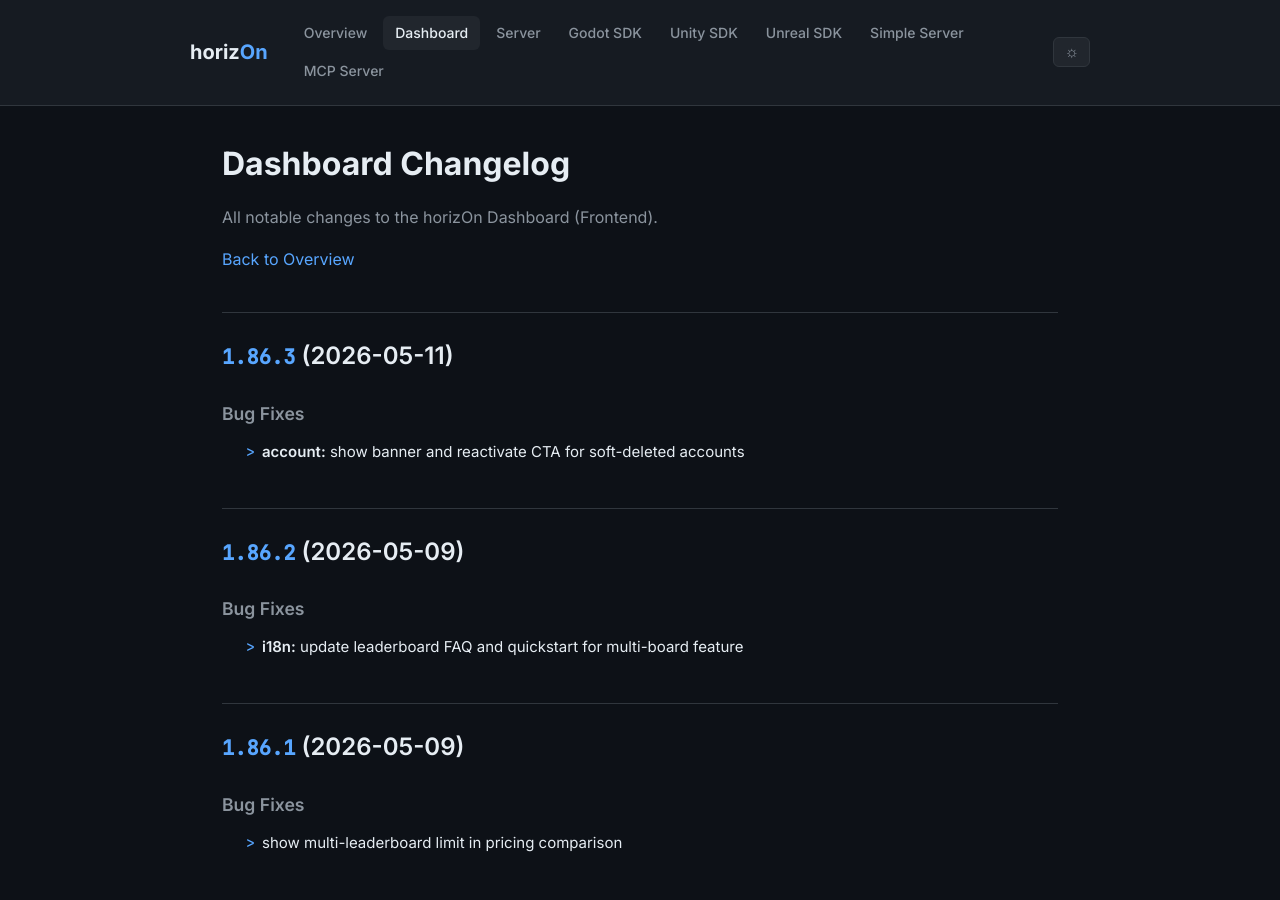
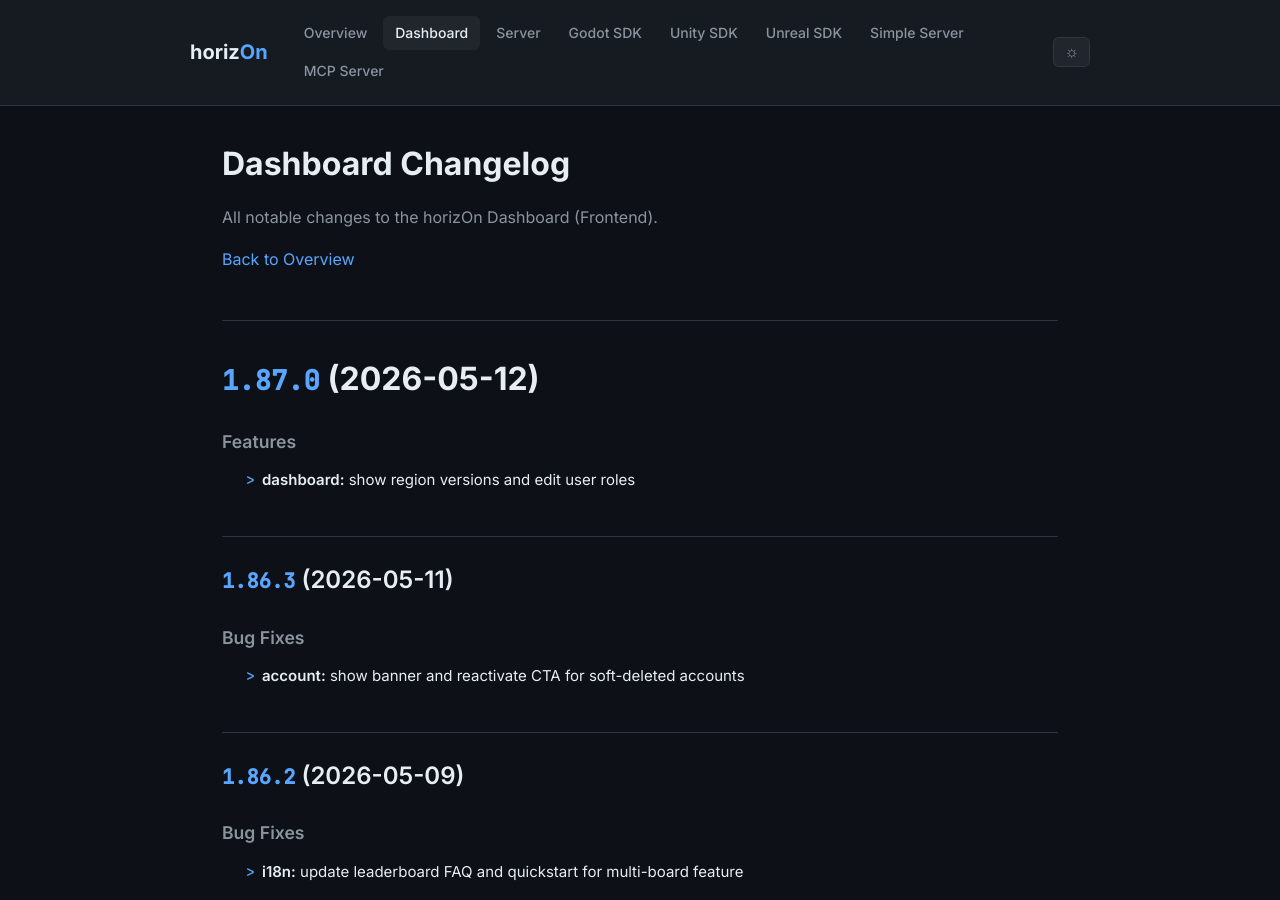
Before and after one commit to ProjectMakersDE/horizOn-Changelog, a Jekyll site: the page built from dashboard-changelog.md, in a window 1280 px wide and 900 px high. Built offline with Jekyll 4.4.1, drawn with Linux system fonts in a browser that asks for light colours.

Commit message:
chore: sync changelogs [skip ci]

```diff
--- a/dashboard-changelog.md
+++ b/dashboard-changelog.md
@@ -8,6 +8,13 @@ title: Dashboard Changelog
 All notable changes to the horizOn Dashboard (Frontend).
 
 [Back to Overview](.)
+
+# [1.87.0](https://github.com/ProjectMakersDE/horizOn-Dashboard/compare/v1.86.3...v1.87.0) (2026-05-12)
+
+
+### Features
+
+* **dashboard:** show region versions and edit user roles ([446ea1f](https://github.com/ProjectMakersDE/horizOn-Dashboard/commit/446ea1f994747804ba9ab3ed8573a1df2821ffcd))
 
 ## [1.86.3](https://github.com/ProjectMakersDE/horizOn-Dashboard/compare/v1.86.2...v1.86.3) (2026-05-11)
 
```
Also changed, not shown: index.md (+1 -1 lines).
